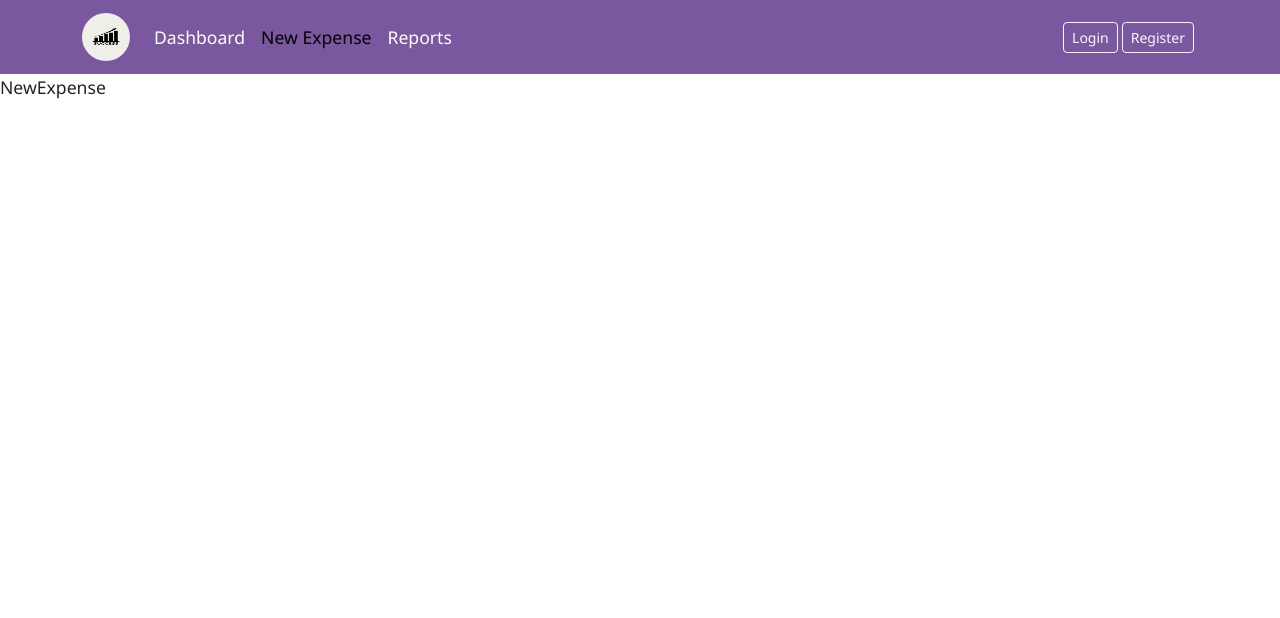
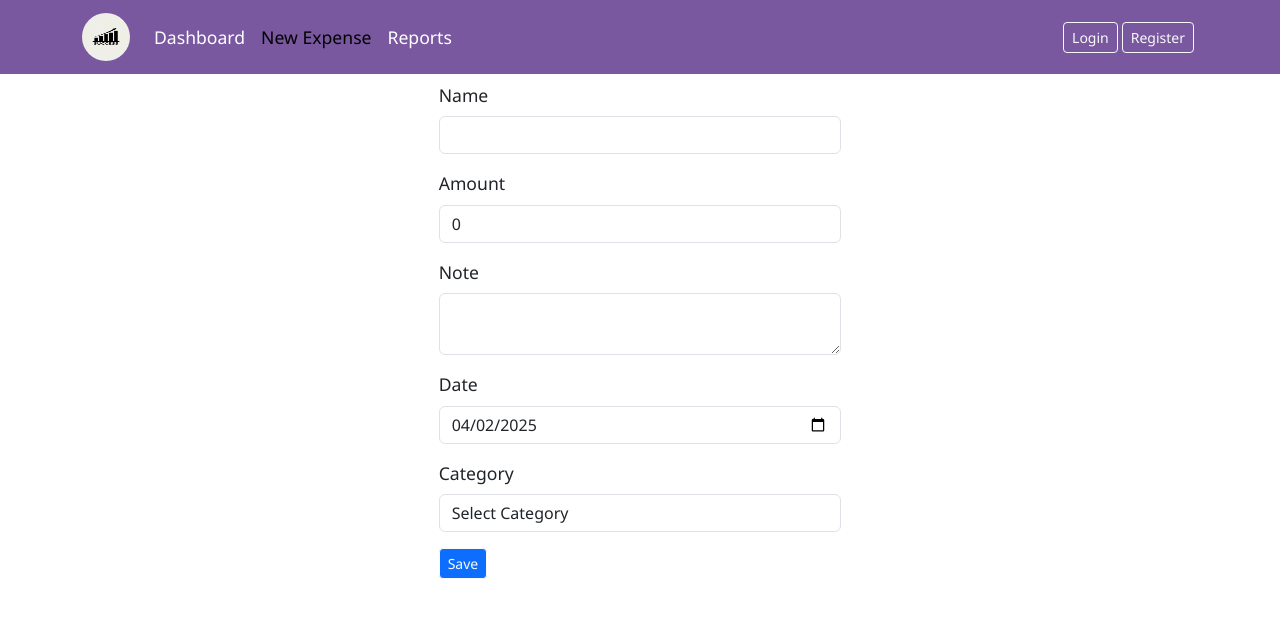
Before and after one commit to an-anya25/ExpenseManagementApp-Frontend, a React (Vite) app: page /new in a window 1280 px wide. Shown: the top 618 px of the page. Built offline with nearby package versions, Linux system fonts and the light colour scheme.

Commit message:
completed save expense feature

```diff
--- a/package.json
+++ b/package.json
@@ -12,10 +12,12 @@
   "dependencies": {
     "axios": "^1.8.3",
     "bootstrap": "^5.3.3",
+    "formik": "^2.4.6",
     "react": "^19.0.0",
     "react-dom": "^19.0.0",
     "react-icons": "^5.5.0",
-    "react-router-dom": "^7.3.0"
+    "react-router-dom": "^7.3.0",
+    "yup": "^1.6.1"
   },
   "devDependencies": {
     "@eslint/js": "^9.21.0",
--- /dev/null
+++ b/src/components/Dropdown.tsx
@@ -0,0 +1,49 @@
+interface Props {
+  options: string[];
+  id: string;
+  name: string;
+  value: string;
+  onChange: (e: React.ChangeEvent<HTMLSelectElement>) => void;
+  onBlur: (e: React.ChangeEvent<HTMLSelectElement>) => void;
+  label: string;
+  error?: string;
+  touched?: boolean;
+}
+
+const Dropdown = ({
+  options,
+  id,
+  name,
+  value,
+  onChange,
+  onBlur,
+  label,
+  error,
+  touched,
+}: Props) => {
+  return (
+    <div className="mb-3">
+      <label htmlFor={id} className="form-label">
+        {label}
+      </label>
+      <select
+        name={name}
+        id={id}
+        value={value}
+        className="form-control"
+        onChange={onChange}
+        onBlur={onBlur}
+      >
+        <option value="" disabled label="Select Category" />
+        {options.map((option) => (
+          <option key={option} value={option} label={option} />
+        ))}
+      </select>
+      {touched && error ? (
+        <div className="text-danger fst-italic">{error}</div>
+      ) : null}
+    </div>
+  );
+};
+
+export default Dropdown;
--- a/src/model/Expense.ts
+++ b/src/model/Expense.ts
@@ -4,6 +4,6 @@
   name: string;
   note: string;
   amount: number;
-  createdAt: string;
+  date: string;
   category: string;
 }
--- a/src/pages/expense/ExpenseDetails.tsx
+++ b/src/pages/expense/ExpenseDetails.tsx
@@ -77,7 +77,7 @@
                 <th>Date</th>
                 <td>
                   {expense
-                    ? DateUtils.formateDateString(expense?.createdAt!)
+                    ? DateUtils.formateDateString(expense?.date!)
                     : "N.A"}
                 </td>
               </tr>
--- a/src/pages/expense/NewExpense.tsx
+++ b/src/pages/expense/NewExpense.tsx
@@ -1,5 +1,128 @@
+import { useFormik } from "formik";
+import { Expense } from "../../model/Expense";
+import expenseValidationSchema from "../../validation/expenseValidationSchema";
+import Dropdown from "../../components/Dropdown";
+import { expenseCategories } from "../../utils/AppConstants";
+import { saveOrUpdateExpense } from "../../services/expense-service";
+import { useState } from "react";
+import { useNavigate } from "react-router-dom";
+
 const NewExpense = () => {
-  return <div>NewExpense</div>;
+  const navigate = useNavigate();
+  const [error, setError] = useState<string>("");
+  const formik = useFormik({
+    initialValues: {
+      name: "",
+      amount: 0,
+      note: "",
+      category: "",
+      date: new Date().toISOString().split("T")[0],
+    },
+    onSubmit: (values: Expense) => {
+      saveOrUpdateExpense(values)
+        .then((response) => {
+          if (response && response.status === 201) {
+            navigate("/");
+          }
+        })
+        .catch((error) => {
+          console.log(error);
+          setError(error.message);
+        });
+    },
+    validationSchema: expenseValidationSchema,
+  });
+  return (
+    <div className="d-flex justify-content-center align-items-center mt-2">
+      <div className="container col-md-4 col-sm-8 col-xs-12">
+        {error && <p className="text-danger">{error}</p>}
+        <form onSubmit={formik.handleSubmit}>
+          <div className="mb-3">
+            <label htmlFor="name" className="form-label">
+              Name
+            </label>
+            <input
+              type="text"
+              id="name"
+              name="name"
+              className="form-control"
+              value={formik.values.name}
+              onChange={formik.handleChange}
+              onBlur={formik.handleBlur}
+            />
+            {formik.touched.name && formik.errors.name ? (
+              <div className="text-danger fst-italic">{formik.errors.name}</div>
+            ) : null}
+          </div>
+          <div className="mb-3">
+            <label htmlFor="amount" className="form-label">
+              Amount
+            </label>
+            <input
+              type="number"
+              id="amount"
+              name="amount"
+              className="form-control"
+              value={formik.values.amount}
+              onChange={formik.handleChange}
+              onBlur={formik.handleBlur}
+            />
+            {formik.touched.amount && formik.errors.amount ? (
+              <div className="text-danger fst-italic">
+                {formik.errors.amount}
+              </div>
+            ) : null}
+          </div>
+          <div className="mb-3">
+            <label htmlFor="note" className="form-label">
+              Note
+            </label>
+            <textarea
+              id="note"
+              name="note"
+              className="form-control"
+              value={formik.values.note}
+              onChange={formik.handleChange}
+            ></textarea>
+          </div>
+          <div className="mb-3">
+            <label htmlFor="date" className="form-label">
+              Date
+            </label>
+            <input
+              type="date"
+              id="date"
+              name="date"
+              className="form-control"
+              value={formik.values.date}
+              onChange={formik.handleChange}
+              onBlur={formik.handleBlur}
+            />
+            {formik.touched.date && formik.errors.date ? (
+              <div className="text-danger fst-italic">{formik.errors.date}</div>
+            ) : null}
+          </div>
+          <Dropdown
+            options={expenseCategories}
+            id="category"
+            name="category"
+            value={formik.values.category}
+            label="Category"
+            onChange={formik.handleChange}
+            onBlur={formik.handleBlur}
+            error={formik.errors.category}
+            touched={formik.touched.category}
+          />
+          <button
+            className="btn btn-sm btn-primary btn-outline-light"
+            type="submit"
+          >
+            Save
+          </button>
+        </form>
+      </div>
+    </div>
+  );
 };
 
 export default NewExpense;
--- a/src/services/expense-service.ts
+++ b/src/services/expense-service.ts
@@ -12,3 +12,7 @@
 export const deleteExpenseByExpenseId = (expenseId: string) => {
   return apiClient.delete<void>(`/expenses/${expenseId}`);
 };
+
+export const saveOrUpdateExpense = (expense: Expense) => {
+  return apiClient.post<Expense>(`/expenses`, expense);
+};
--- /dev/null
+++ b/src/utils/AppConstants.ts
@@ -0,0 +1,7 @@
+export const expenseCategories = [
+  "Shopping",
+  "Food",
+  "Transport",
+  "Utilities",
+  "Others",
+];
--- /dev/null
+++ b/src/validation/expenseValidationSchema.ts
@@ -0,0 +1,14 @@
+import * as Yup from "yup";
+
+const expenseValidationSchema = Yup.object({
+  name: Yup.string()
+    .required("Expense name is required")
+    .min(3, "Expense name must be atleast 3 characters"),
+  amount: Yup.number()
+    .required("Expense amount is required")
+    .positive("Expense amount must be greater than 0"),
+  date: Yup.date().required("Expense date is required"),
+  category: Yup.string().required("Expense catgory is required"),
+});
+
+export default expenseValidationSchema;
```
Also changed, not shown: 1 other file (tests, documents, lock files or other folders).
